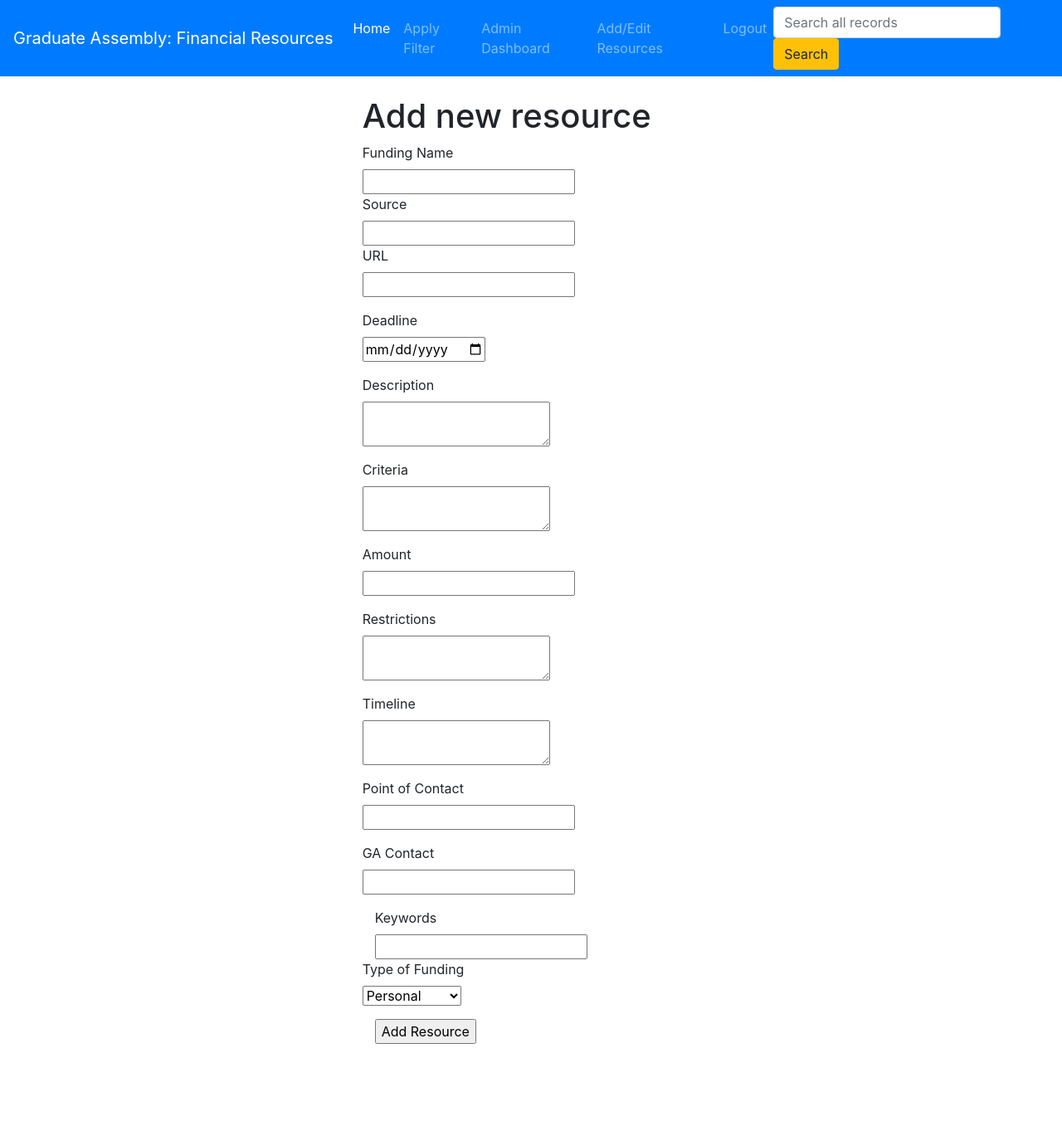
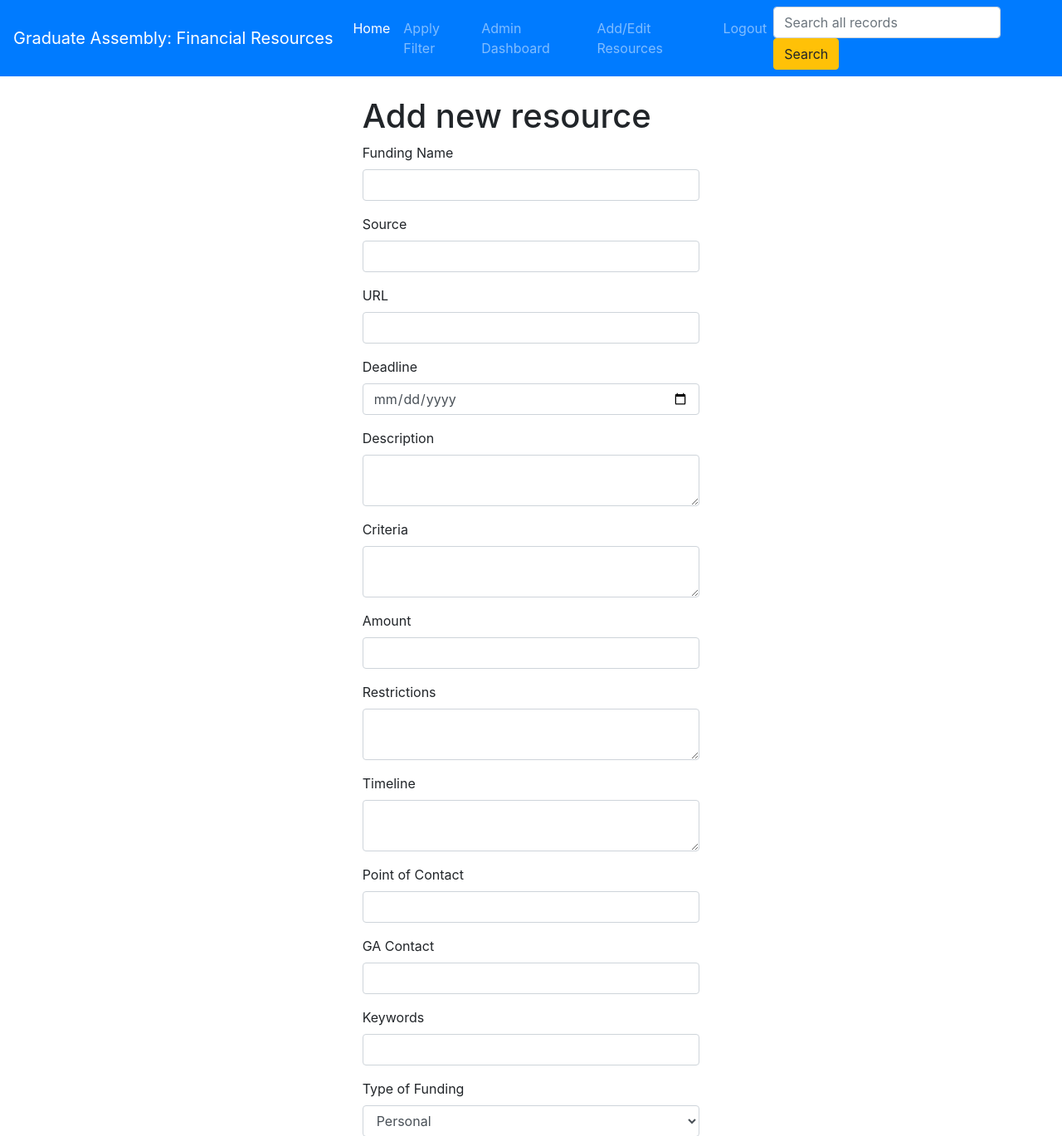
Before and after one commit to mhsiron/GA_FundingResources, a Flask app: page /new_resource in a window 1280 px wide. Shown: the top 1369 px of the page at 83% size. Before the commit the page ends 1258 px from the top, so only its background shows below. Run offline with Flask 2, Linux system fonts and the light colour scheme; a user stored in the database is signed in; some libraries are stand-ins or nearby versions.

Commit message:
Able to push data to resources if logged in...

```diff
--- a/app/__init__.py
+++ b/app/__init__.py
@@ -2,9 +2,11 @@ from flask import Flask
 from flask_sqlalchemy import SQLAlchemy
 from flask_login import LoginManager
 from config import Config
+from flask_bootstrap import Bootstrap
 
 app = Flask(__name__)
 app.config.from_object(Config)
+Bootstrap(app)
 db = SQLAlchemy(app)
 login = LoginManager(app)
 login.login_view = 'login'
--- a/app/form.py
+++ b/app/form.py
@@ -2,6 +2,7 @@ from flask_wtf import FlaskForm
 from wtforms import StringField, PasswordField, BooleanField, SubmitField, \
     TextAreaField, DateField, FloatField, SelectField
 from wtforms.validators import DataRequired, URL, Email
+from app.models import Main_Categories
 
 class LoginForm(FlaskForm):
     username = StringField('Username', validators=[DataRequired()])
@@ -23,5 +24,5 @@ class FundingResourceForm(FlaskForm):
     ga_contact = StringField('GA Contact', validators=[Email()])
     keywords = StringField('Keywords')
     main_cat = SelectField('Type of Funding',
-                           choices=[(x,x) for x in ["Personal", "Research", "Organization"]])
+                           choices=[(y.value,x) for x,y in zip(["Personal", "Research", "Organization"],Main_Categories)])
     submit = SubmitField('Add Resource')
--- a/app/routes.py
+++ b/app/routes.py
@@ -164,7 +164,9 @@ def new_resource():
                              keywords=form.keywords.data,
                              main_cat=form.main_cat.data
                              )
+        print(f.__dict__)
         db.session.add(f)
+        db.session.commit()
         return redirect(url_for('index'))
     return render_template('new_resource.html', title='Sign In', form=form)
 
--- a/app/templates/new_resource.html
+++ b/app/templates/new_resource.html
@@ -1,106 +1,19 @@
 {% extends "base.html" %}
+{% import "bootstrap/wtf.html" as wtf %}
+
+
+
 
 {% block content %}
+
+
 <div class=container"><br>
     <div class="row align-items-center justify-content-center">
         <div class="col-md-4">
             <h1>Add new resource</h1>
                 <form action="" class="form-horizontal" method="post" novalidate>
-                <div class="form-group">
-                {{ form.hidden_tag() }}
-                <div class="class="form-control"">
-                    {{ form.name.label }}<br>
-                    {{ form.name() }}<br>
-                    {% for error in form.name.errors %}
-                    <span style="color: red;">[{{ error }}]</span>
-                    {% endfor %}
-                </div>
-                <div class="class="form-group"">
-                    {{ form.source.label }}<br>
-                    {{ form.source() }}<br>
-                    {% for error in form.source.errors %}
-                    <span style="color: red;">[{{ error }}]</span>
-                    {% endfor %}
-                </div>
-                <div class="form-group">
-                    {{ form.URL.label }}<br>
-                    {{ form.URL() }}<br>
-                    {% for error in form.URL.errors %}
-                    <span style="color: red;">[{{ error }}]</span>
-                    {% endfor %}
-                </div>
-                <div class="form-group">
-                    {{ form.deadline.label }}<br>
-                    {{ form.deadline() }}<br>
-                    {% for error in form.deadline.errors %}
-                    <span style="color: red;">[{{ error }}]</span>
-                    {% endfor %}
-                </div>
-                <div class="form-group">
-                    {{ form.description.label }}<br>
-                    {{ form.description() }}<br>
-                    {% for error in form.description.errors %}
-                    <span style="color: red;">[{{ error }}]</span>
-                    {% endfor %}
-                </div>
-                <div class="form-group">
-                    {{ form.criteria.label }}<br>
-                    {{ form.criteria() }}<br>
-                    {% for error in form.criteria.errors %}
-                    <span style="color: red;">[{{ error }}]</span>
-                    {% endfor %}
-                </div>
-                <div class="form-group">
-                    {{ form.amount.label }}<br>
-                    {{ form.amount() }}<br>
-                    {% for error in form.amount.errors %}
-                    <span style="color: red;">[{{ error }}]</span>
-                    {% endfor %}
-                </div>
-                <div class="form-group">
-                    {{ form.restrictions.label }}<br>
-                    {{ form.restrictions() }}<br>
-                    {% for error in form.restrictions.errors %}
-                    <span style="color: red;">[{{ error }}]</span>
-                    {% endfor %}
-                </div>
-                <div class="form-group">
-                    {{ form.timeline.label }}<br>
-                    {{ form.timeline() }}<br>
-                    {% for error in form.timeline.errors %}
-                    <span style="color: red;">[{{ error }}]</span>
-                    {% endfor %}
-                </div>
-                <div class="form-group">
-                    {{ form.point_of_contact.label }}<br>
-                    {{ form.point_of_contact() }}<br>
-                    {% for error in form.point_of_contact.errors %}
-                    <span style="color: red;">[{{ error }}]</span>
-                    {% endfor %}
-                </div>
-                <div class="form-group">
-                    {{ form.ga_contact.label }}<br>
-                    {{ form.ga_contact() }}<br>
-                    {% for error in form.ga_contact.errors %}
-                    <span style="color: red;">[{{ error }}]</span>
-                    {% endfor %}
-                </div>
-                <div class="control-label col-sm-3">
-                    {{ form.keywords.label }}<br>
-                    {{ form.keywords() }}<br>
-                    {% for error in form.keywords.errors %}
-                    <span style="color: red;">[{{ error }}]</span>
-                    {% endfor %}
-                </div>
-                <div class="form-group">
-                    {{ form.main_cat.label }}<br>
-                    {{ form.main_cat() }}<br>
-                    {% for error in form.main_cat.errors %}
-                    <span style="color: red;">[{{ error }}]</span>
-                    {% endfor %}
-                </div>
+                {{ wtf.quick_form(form) }}
                 <div  class="col-sm-9">{{ form.submit() }}</div>
-                </div>
              </form>
         </div>
     </div>
```
